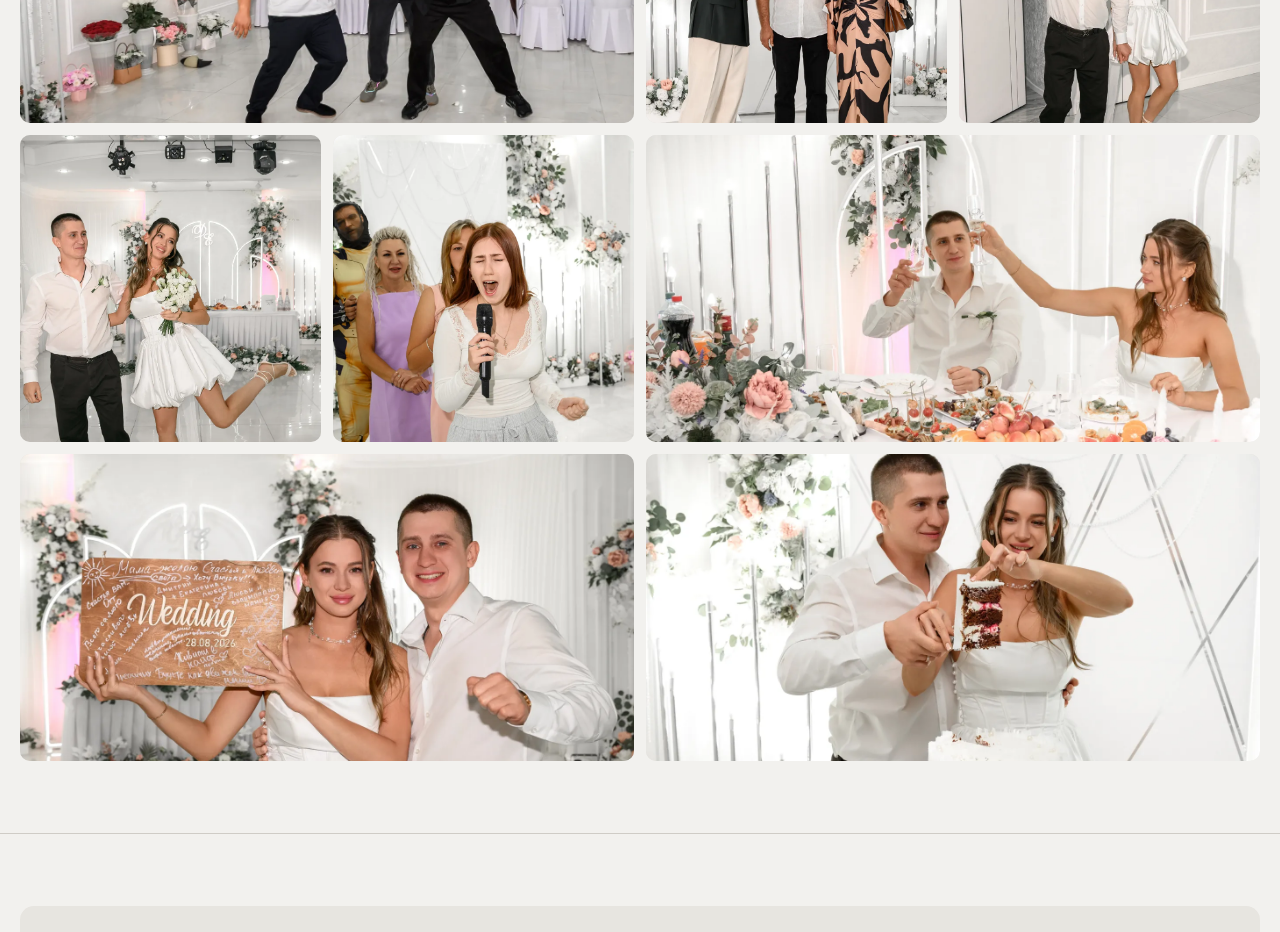
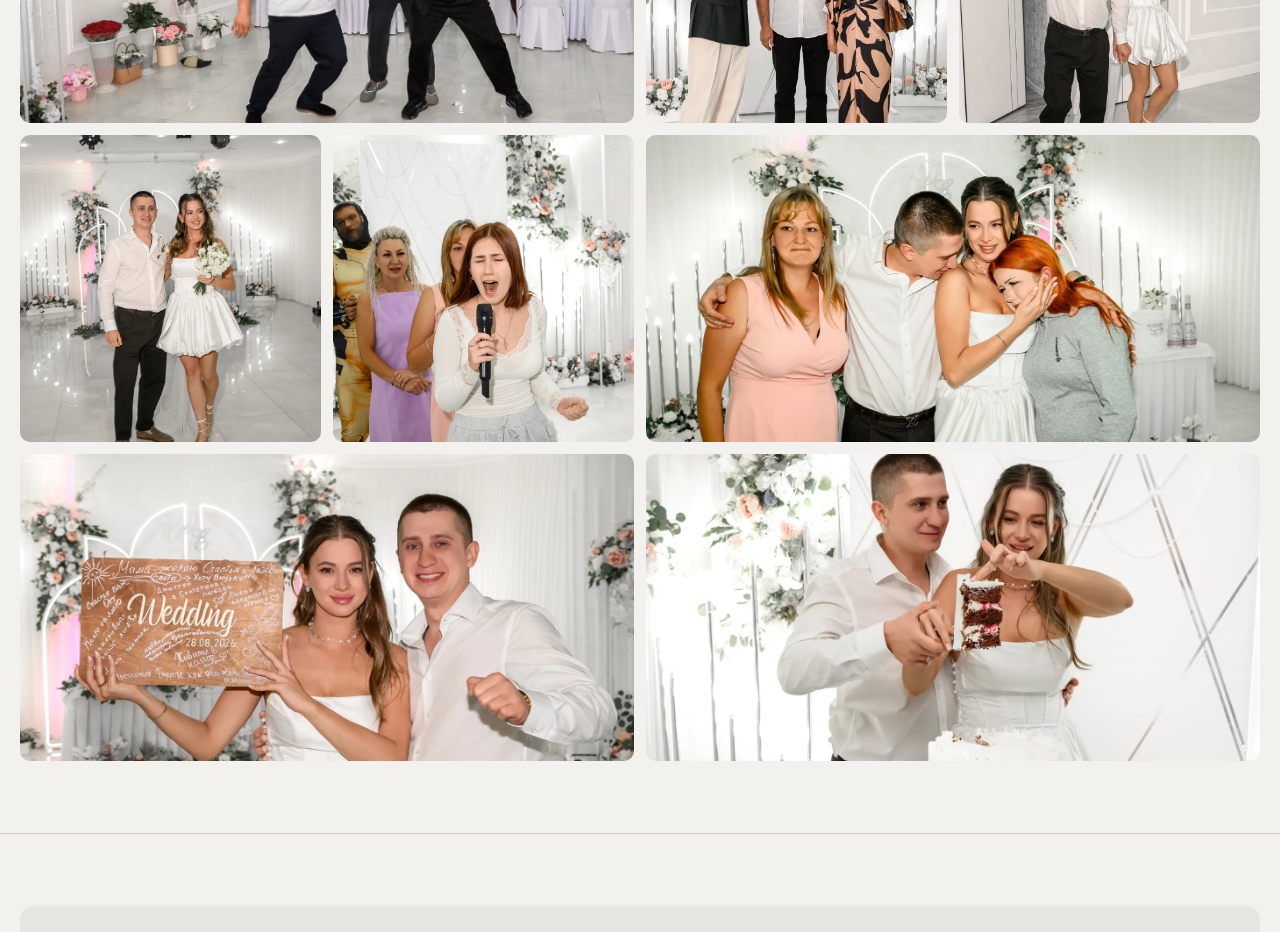
Before and after one commit to 88Mayak88/mayak-site, a plain HTML site: page index.html in a window 1280 px wide. Shown: the part 4000-4932 px from the top of the page. Drawn offline with nearby package versions, Linux system fonts and the light colour scheme; a web font is replaced by a local one.

Commit message:
Галерея: пара по центру кадра, объятия родных вместо тоста
Co-Authored-By: Claude Opus 5.5 <noreply@anthropic.com>

```diff
--- a/index.html
+++ b/index.html
@@ -406,9 +406,9 @@ section{border-top:1px solid var(--line);scroll-margin-top:100px}
       <figure class="w2"><img src="img/w-battle.webp?v=56b9b595" alt="Танцевальный батл гостей на свадьбе в Омске, программа ведущего Евгения Маяка" loading="lazy" style="object-position:50% 40%"></figure>
       <figure><img src="img/w-host-interview.webp?v=2ac33996" alt="Свадебный ведущий Евгений Маяк берёт интервью у родителей на свадьбе" loading="lazy" style="object-position:50% 30%"></figure>
       <figure><img src="img/w-entrance.webp?v=5cd50832" alt="Выход жениха и невесты в зал на свадьбе" loading="lazy" style="object-position:50% 35%"></figure>
-      <figure><img src="img/w-couple-dance.webp?v=099ef5f1" alt="Жених и невеста танцуют на свадьбе" loading="lazy" style="object-position:50% 30%"></figure>
+      <figure><img src="img/w-couple.webp?v=adbb34f9" alt="Жених и невеста в банкетном зале на свадьбе в Омске" loading="lazy" style="object-position:50% 45%"></figure>
       <figure><img src="img/w-song.webp?v=77d537c2" alt="Гостья поёт на свадьбе, интерактив ведущего" loading="lazy" style="object-position:50% 30%"></figure>
-      <figure class="w2"><img src="img/w-toast.webp?v=ddf5fa78" alt="Жених и невеста поднимают бокалы на свадьбе" loading="lazy" style="object-position:50% 35%"></figure>
+      <figure class="w2"><img src="img/w-hug.webp?v=de85ef06" alt="Родные обнимают жениха и невесту на свадьбе" loading="lazy" style="object-position:50% 30%"></figure>
       <figure class="w2"><img src="img/w-sign.webp?v=1fa11f24" alt="Счастливые жених и невеста с табличкой Wedding" loading="lazy" style="object-position:50% 35%"></figure>
       <figure class="w2"><img src="img/w-cake.webp?v=146c54bc" alt="Жених и невеста режут свадебный торт" loading="lazy" style="object-position:50% 35%"></figure>
     </div>
```
Also changed, not shown: img/w-couple-dance.webp (deleted), img/w-couple.webp (added), img/w-hug.webp (added), img/w-toast.webp (deleted), 1 other file.
